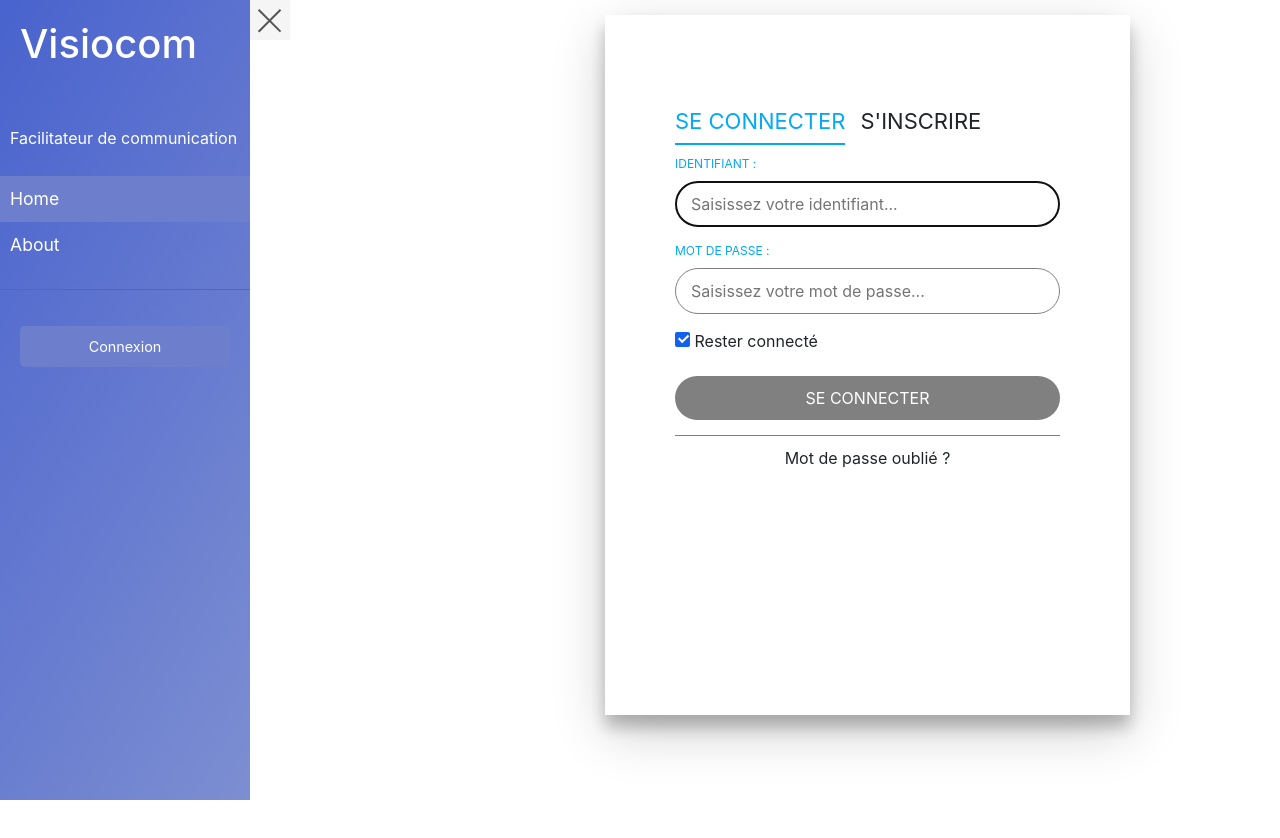
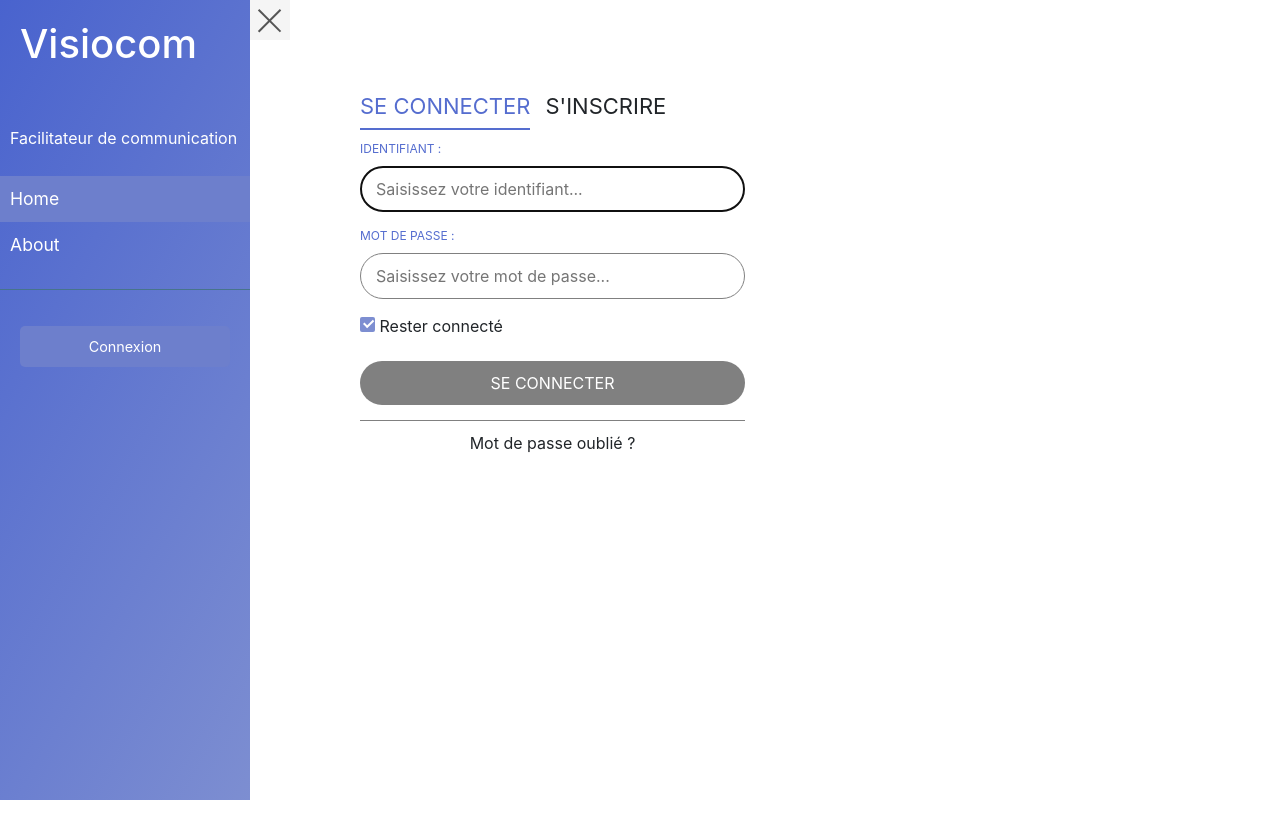
Before and after one commit to Bruants/Visiocom, an Angular app in the folder front/: page /users/connexion in a window 1280 px wide. Shown: the top 838 px of the page. Before the commit the page ends 800 px from the top, so only its background shows below. Built offline with nearby package versions, Linux system fonts and the light colour scheme.

Commit message:
compléter les modifs de damien

```diff
--- a/front/src/app/users/connexion/connexion.component.html
+++ b/front/src/app/users/connexion/connexion.component.html
@@ -26,27 +26,35 @@
 			</form>
 			<form class="sign-up-htm" [formGroup]="inscription" (ngSubmit)="toRegister()">
 				<div class="group">
+					<label for="user" class="label">Nom :</label>
+					<input id="user" type="text" class="input" placeholder="Saisissez votre nom..." tabindex="1" formControlName="name" required autofocus>
+				</div>
+				<div class="group">
+					<label for="user" class="label">Prénom :</label>
+					<input id="user" type="text" class="input" placeholder="Saisissez votre prénom..." tabindex="2" formControlName="firstName" required autofocus>
+				</div>
+				<div class="group">
 					<label for="user" class="label">Identifiant :</label>
-					<input id="user" type="text" class="input" placeholder="Saisissez un identifiant..." tabindex="1" formControlName="identifiant" required autofocus>
+					<input id="user" type="text" class="input" placeholder="Saisissez un identifiant..." tabindex="3" formControlName="identifiant" required autofocus>
 				</div>
 				<div class="group">
 					<label for="pass" class="label">Mot de passe :</label>
-					<input id="pass" type="password" class="input" data-type="password" placeholder="Saisissez un mot de passe..." formControlName="password" tabindex="2" required>
+					<input id="pass" type="password" class="input" data-type="password" placeholder="Saisissez un mot de passe..." formControlName="password" tabindex="4" required>
 				</div>
 				<div class="group">
 					<label for="pass" class="label">Confirmation du mot de passe :</label>
-					<input id="pass" type="password" class="input" data-type="password" placeholder="Resaisissez le mot de passe..." formControlName="repeatPassword" tabindex="3" required>
+					<input id="pass" type="password" class="input" data-type="password" placeholder="Resaisissez le mot de passe..." formControlName="repeatPassword" tabindex="5" required>
 				</div>
 				<div class="group">
 					<label for="pass" class="label">Mail :</label>
-					<input id="pass" type="email" class="input" placeholder="Saisissez votre adresse mail..." formControlName="mail" tabindex="4" required>
+					<input id="pass" type="email" class="input" placeholder="Saisissez votre adresse mail..." formControlName="mail" tabindex="6" required>
 				</div>
 				<div class="group">
                     <label for="pass" class="label">Numéro de téléphone :</label>
-                    <input id="pass" type="tel" class="input" pattern="[0-9]{10}" maxlength="10" placeholder="Saisissez votre numéro de téléphone..." formControlName="phone" required tabindex="5">
+                    <input id="pass" type="tel" class="input" pattern="[0-9]{10}" maxlength="10" placeholder="Saisissez votre numéro de téléphone... (facultatif)" formControlName="phone" tabindex="7">
 				</div>
 				<div class="group">
-					<input type="submit" class="button" [disabled]="invalidInscription()" value="Inscription" tabindex="6">
+					<input type="submit" class="button" [disabled]="invalidInscription()" value="Inscription" tabindex="8">
 				</div>
 				<div class="hr"></div>
 				<div class="foot-lnk">
--- a/front/src/app/users/connexion/connexion.component.scss
+++ b/front/src/app/users/connexion/connexion.component.scss
@@ -4,11 +4,7 @@ a{color:inherit;text-decoration:none}
 
 .login-wrap{
 	position:relative;
-	margin-top: 15px;
-	margin-left: 60%;
 	min-width:525px;
-	min-height:700px;
-	box-shadow:0 12px 15px 0 rgba(0,0,0,.24),0 17px 50px 0 rgba(0,0,0,.19);
 }
 .login-html{
 	width: 100%;
@@ -48,8 +44,8 @@ a{color:inherit;text-decoration:none}
 }
 .login-html .sign-in:checked + .tab,
 .login-html .sign-up:checked + .tab{
-	color:#03a9f4;
-	border-color:#03a9f4;
+	color:#556dcf;
+	border-color:#556dcf;
 }
 .login-form{
 	min-height:345px;
@@ -83,11 +79,11 @@ a{color:inherit;text-decoration:none}
 	border-radius:25px;
 }
 .login-form .group .label{
-	color:#03a9f4;
+	color:#556dcf;
 	font-size:12px;
 }
 .login-form .group .button{
-	background:#03a9f4;
+	background:#556dcf;
 }
 .login-form .group label .icon{
 	width:15px;
@@ -121,7 +117,7 @@ a{color:inherit;text-decoration:none}
 	color:#212529;
 }
 .login-form .group .check:checked + label .icon{
-	background:#1161ee;
+	background:#7d8ed1;
 }
 .login-form .group .check:checked + label .icon:before{
 	transform:scale(1) rotate(45deg);
```
